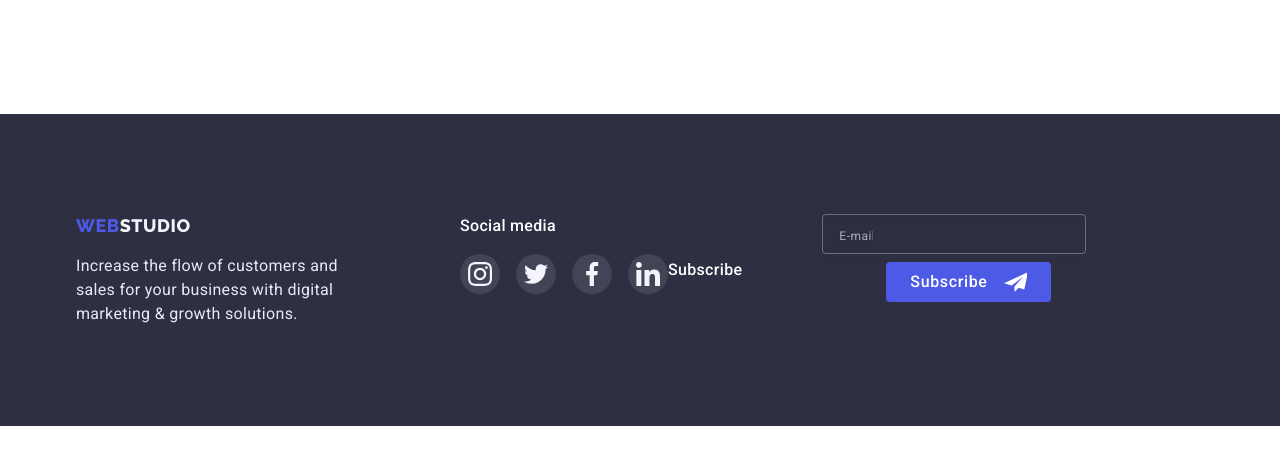
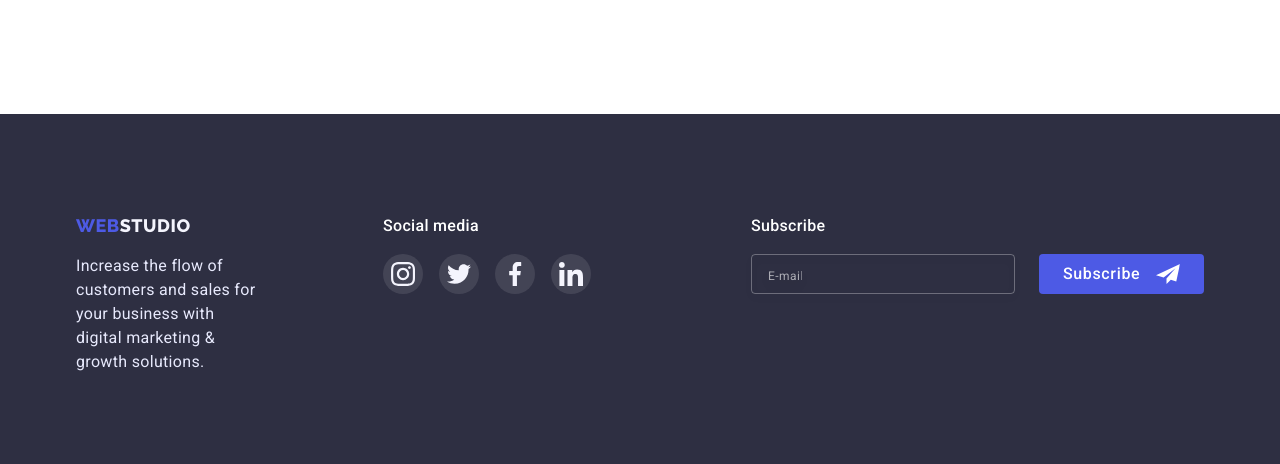
Before and after one commit to JuliaRedko/goit-homework-06, a plain HTML site: page index.html in a window 1280 px wide. Shown: the part 2812-3276 px from the top of the page. Before the commit the page ends 3238 px from the top, so only its background shows below. Drawn offline with nearby package versions, Linux system fonts and the light colour scheme.

Commit message:
css,ntml corect

```diff
--- a/css/stayle.css
+++ b/css/stayle.css
@@ -511,7 +511,6 @@ body {
  /* Footer form */
 .footer-form {
     display: flex;
-    flex-direction: column;
     margin-left: 80px;
 }
 
@@ -521,15 +520,16 @@ body {
     line-height: 1.5;
     color: var(--white-text-color);
     letter-spacing: 0.02em;
+    margin-left: 80px;
+    margin-bottom: 16px;
 }
 
 .footer-form-field {
-    display: flex;
-    align-items: center;
+
+    margin-left: 80px;
 }
 
 .footer-form-input {
-    display: flex;
     width: 264px;
     height: 40px;
     padding: 8px 212px 8px 16px;
@@ -564,7 +564,7 @@ body {
     cursor: pointer;
     border: none;
     border-radius: 4px;
-    margin:8px 64px 24px;
+   margin-left: 24px;
     width: 165px;
     height: 40px;
     padding:8px 24px;
@@ -574,10 +574,10 @@ body {
     transition: background cubic-bezier(0.4, 0, 0.2, 1),border cubic-bezier(0.4, 0, 0.2, 1);
 }
 
-.subscribe-submit:hover
+.subscribe-submit:hover,
 .subscribe-submit:focus {
  background: var(--acsent-color);
- border: var(--acsent-color);
+ border: var(--active-color);
 }
 
 
@@ -624,6 +624,7 @@ body {
     transition-duration: var(--transition-main);
     transition-timing-function: cubic-bezier(0.4, 0, 0.2, 1);
 }
+
 .text-btn:hover,
 .text-btn:focus {
     background: var(--acsent-color);
@@ -754,6 +755,7 @@ box-shadow: 0px 1px 6px rgba(46, 47, 66, 0.08), 0px 1px 1px rgba(46, 47, 66, 0.1
     margin-left: auto;
     cursor: pointer;
     border-radius: 50%;
+    color: var(--white-text-color);
     background: var(--cornflawer-color);
     border: 1px solid rgba(0, 0, 0, 0.1);
     position: absolute;
@@ -763,6 +765,7 @@ box-shadow: 0px 1px 6px rgba(46, 47, 66, 0.08), 0px 1px 1px rgba(46, 47, 66, 0.1
 .modal-close:hover,
 .modal-close:focus {
     background: var(--active-color);
+    fill: var(--white-text-color);
 }
 
 
@@ -772,7 +775,7 @@ box-shadow: 0px 1px 6px rgba(46, 47, 66, 0.08), 0px 1px 1px rgba(46, 47, 66, 0.1
 
 .icon-close:hover,
 .icon-close:focus {
-    fill: var(--white-text-color);
+    fill: currentColor;
 }
 
 .is-hidden {
```
Also changed, not shown: portfolio.html (+0 -1 lines).
